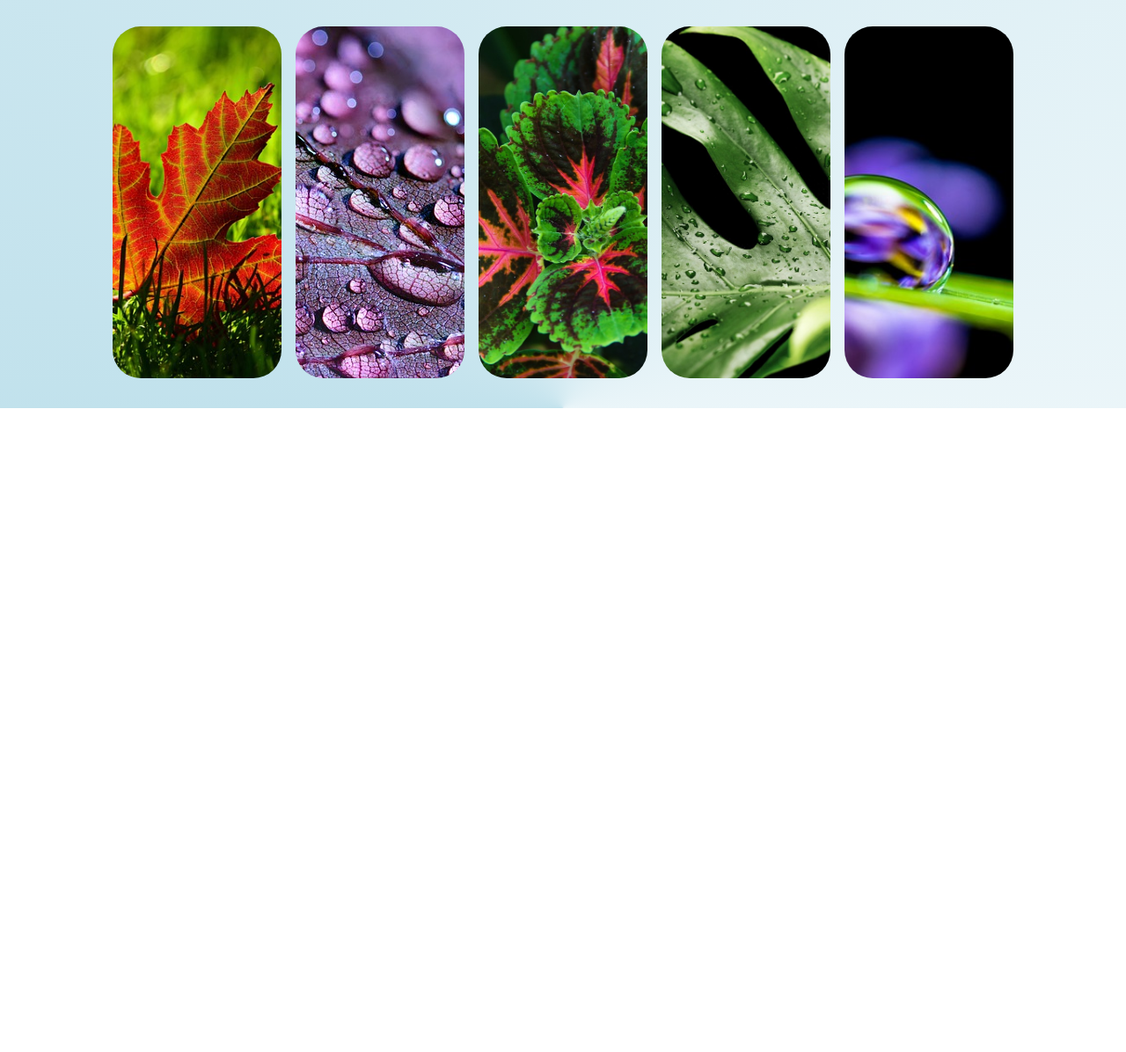
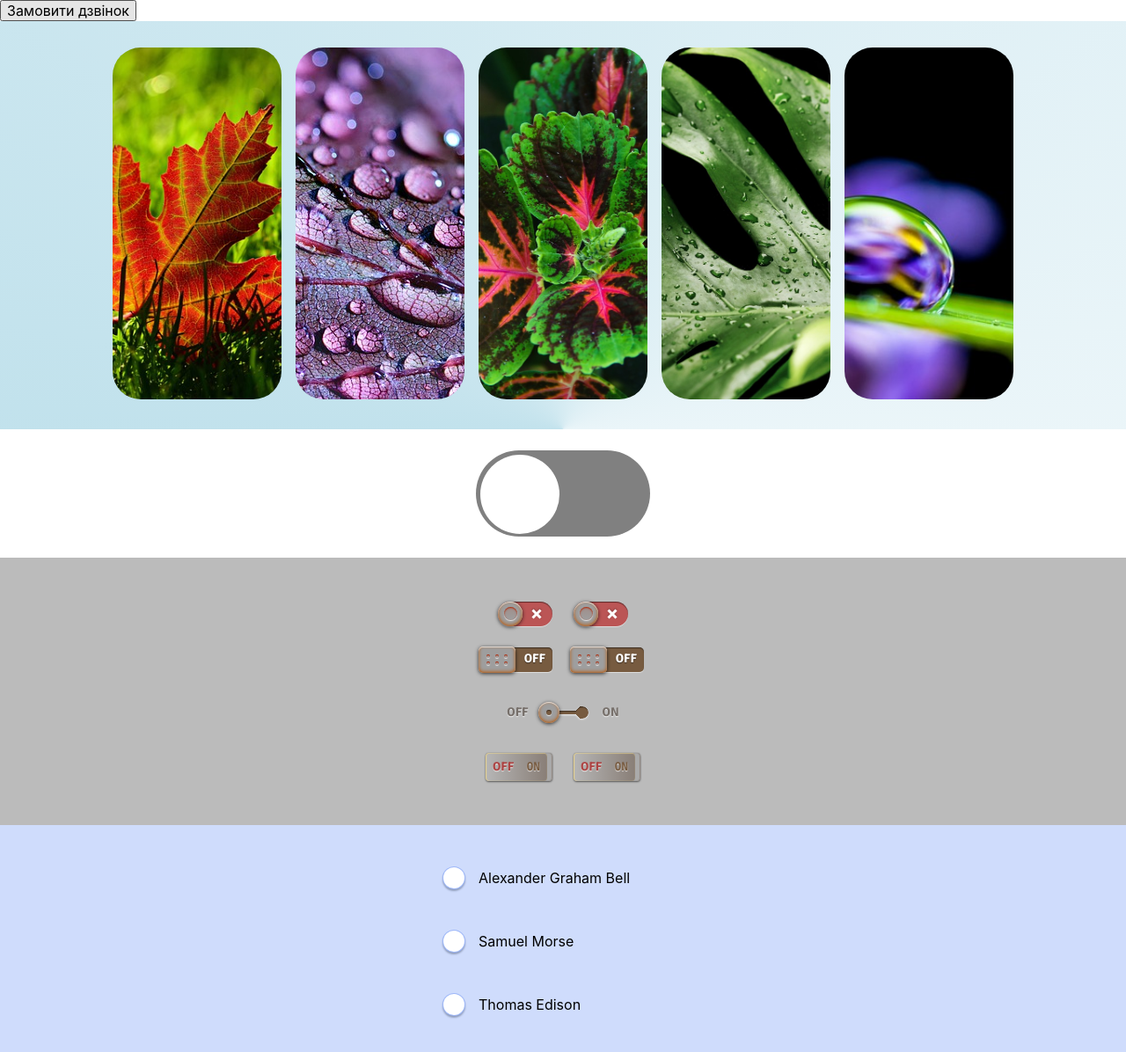
Before and after one commit to Tamira2804/features, a React (Create React App) app: page / in a window 1280 px wide. Shown: the top 1196 px of the page at 88% size. Before the commit the page ends 800 px from the top, so only its background shows below. Built offline with nearby package versions, Linux system fonts and the light colour scheme; grey boxes are pictures that could not be loaded.

Commit message:
update broserslists

```diff
--- a/src/components/App.jsx
+++ b/src/components/App.jsx
@@ -7,11 +7,11 @@ import ModalCallback from './ModalCallBack/ModalCallBack';
 export const App = () => {
   return (
     <div>
-      {/* <ModalCallback /> */}
+      <ModalCallback />
       <BouncyImageRadioGroup />
-      {/* <Switcher />
+      <Switcher />
       <WoodenToggles />
-      <RadiosWithSlidingFocus /> */}
+      <RadiosWithSlidingFocus />
     </div>
   );
 };
```
Also changed, not shown: 1 other file (tests, documents, lock files or other folders).
